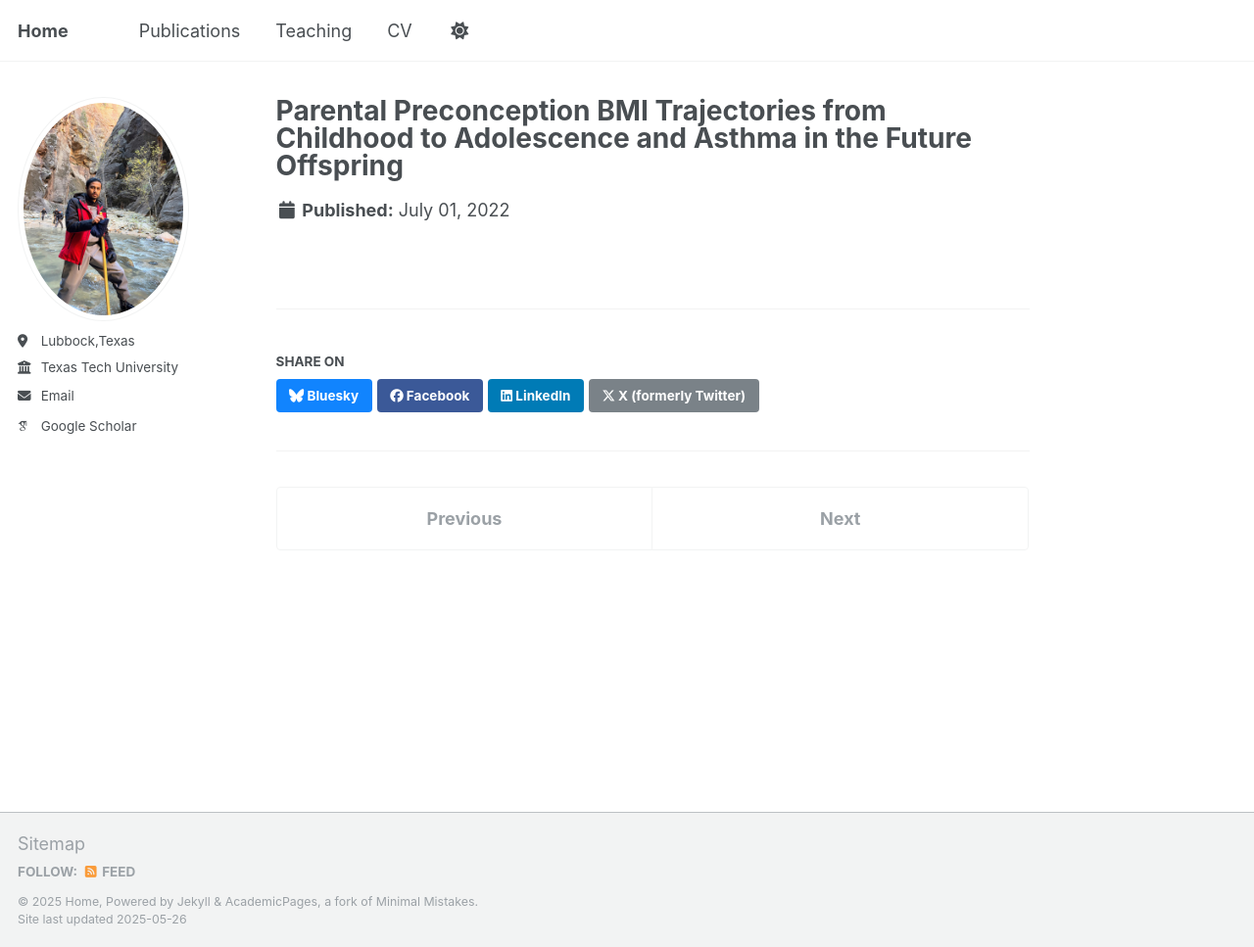
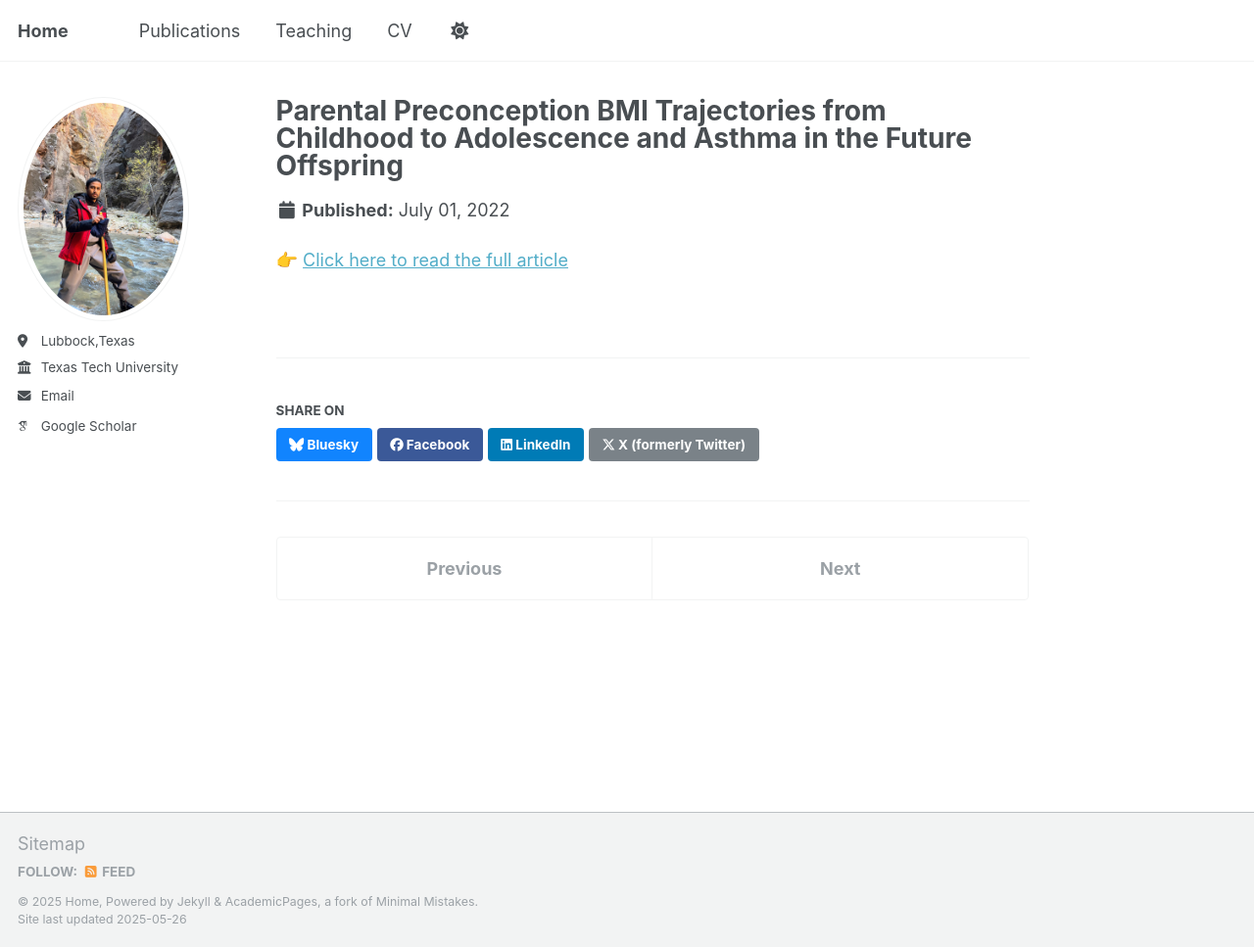
Before and after one commit to tmspriyankara/tmspriyankara.github.io, a Jekyll site: the page built from _publications/2022-bmi-asthma.md, in a window 1280 px wide and 967 px high. Shown: the whole window at 98% size. Built offline with Jekyll 4.4.1, drawn with Linux system fonts in a browser that asks for light colours; some web fonts are replaced.

Commit message:
Added link to BMI and asthma publication

```diff
--- a/_publications/2022-bmi-asthma.md
+++ b/_publications/2022-bmi-asthma.md
@@ -12,3 +12,5 @@ publisher: "Elsevier"
 doi: ""  # add DOI link here if available
 category: manuscripts
 ---
+
+👉 <a href="https://www.jacionline.org/article/S0091-6749(22)00002-1/fulltext">Click here to read the full article</a>
```
